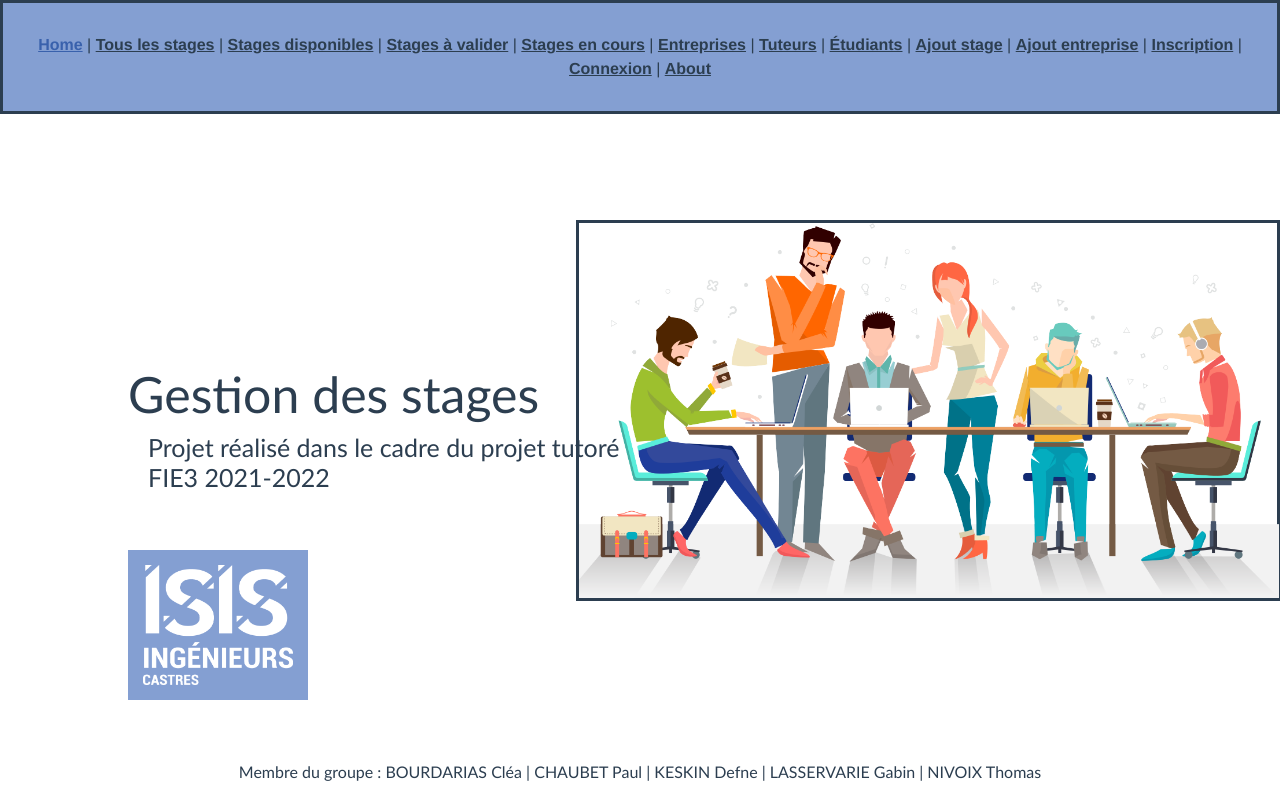
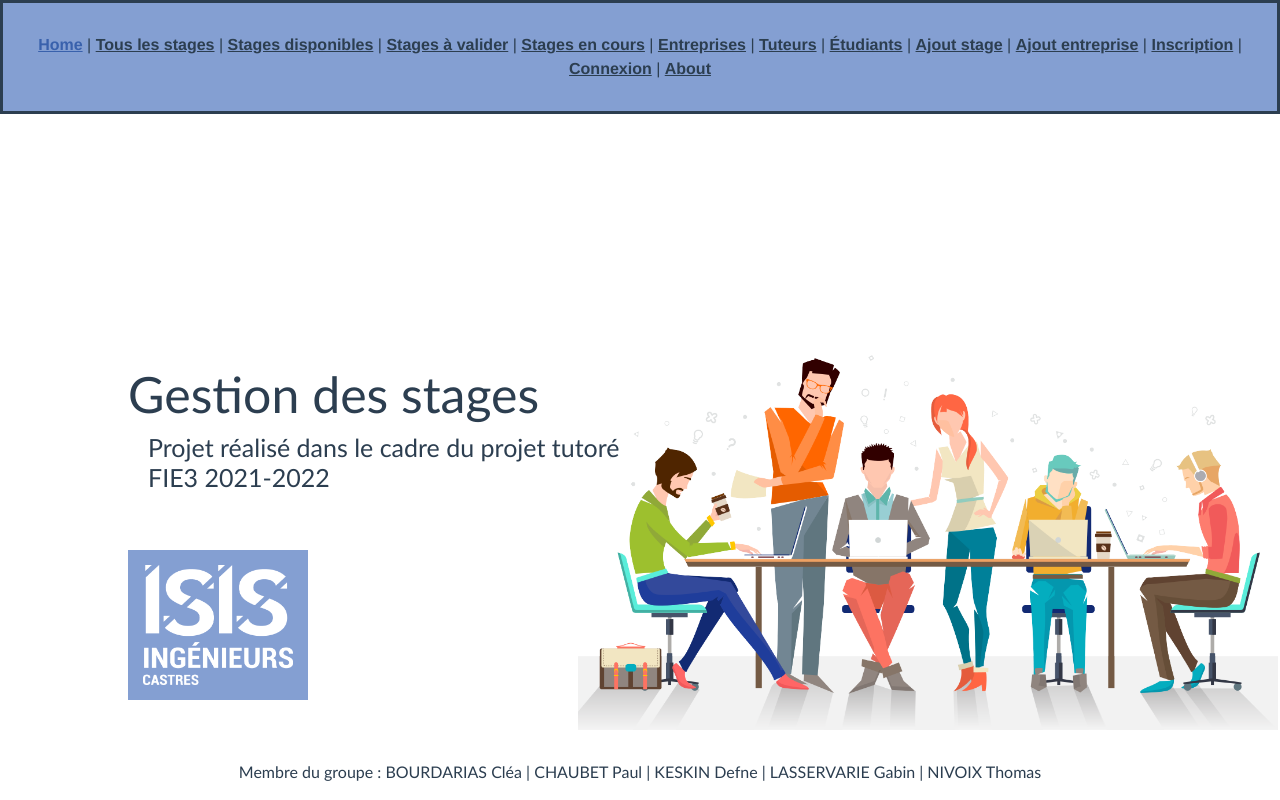
Before and after one commit to tnivoix/PTUT-stages, a Vue app in the folder frontend/: page / in a window 1280 px wide. Built offline with nearby package versions, Linux system fonts and the light colour scheme.

Commit message:
CSS page d'accueil terminé

```diff
--- a/frontend/src/App.vue
+++ b/frontend/src/App.vue
@@ -18,8 +18,9 @@
       <router-link to="/signup">Inscription</router-link> |
       <router-link to="/signin">Connexion</router-link> |
       <router-link to="/about">About</router-link>
+    </div>
       <router-view />
-    </div>
+
   </div>
 </template>
 
--- a/frontend/src/views/Home.vue
+++ b/frontend/src/views/Home.vue
@@ -1,6 +1,6 @@
 <template>
 <div id="presentation">
-    <div id="image"><img id="work" alt="travailleurs" src="../assets/work.png" /></div>
+  <div id="image"><img id="work" alt="travailleurs" src="../assets/work.png" /></div>
   <div id="titres">
     <h3 id="titre">Gestion des stages</h3>
     <h2 id="sous-titre">Projet réalisé dans le cadre du projet tutoré <br/> FIE3 2021-2022</h2>
@@ -73,10 +73,9 @@ img#work{
 }
 
 div#image{
-  position:relative;
-  bottom:20px;
+  position:absolute;
+  bottom:70px;
   left:45%;
-  border:solid;
   width: 704px;
 }
 
```
Also changed, not shown: 1 other file (tests, documents, lock files or other folders).
